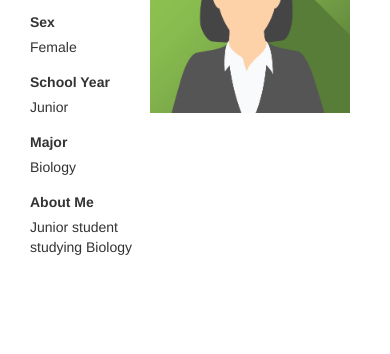
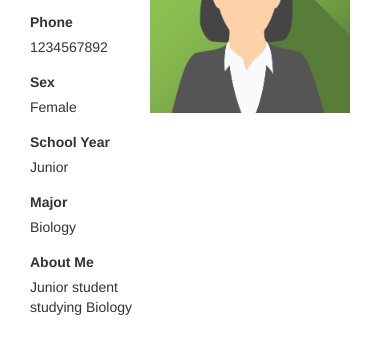
Before and after one commit to Noted-U/noted, a plain HTML site: page user3_profile.html in a window 390 px wide. Shown: the part 458-812 px from the top of the page. Drawn offline with nearby package versions, Linux system fonts and the light colour scheme.

Commit message:
Update User Phone Number

```diff
--- a/user3_profile.html
+++ b/user3_profile.html
@@ -65,6 +65,10 @@
                       <p>user3@gmail.com</p>
                     </div>
                     <div class="form-group">
+                      <label for="control_form">Phone</label>
+                      <p id = "user_phone">1234567892</p>
+                    </div>
+                    <div class="form-group">
                       <label for="exampleFormControlSelect1">Sex</label>
                       <p>Female</p>
                     </div>
```
Also changed, not shown: user1_profile.html (+8 -3 lines), user2_profile.html (+4 -0 lines).
